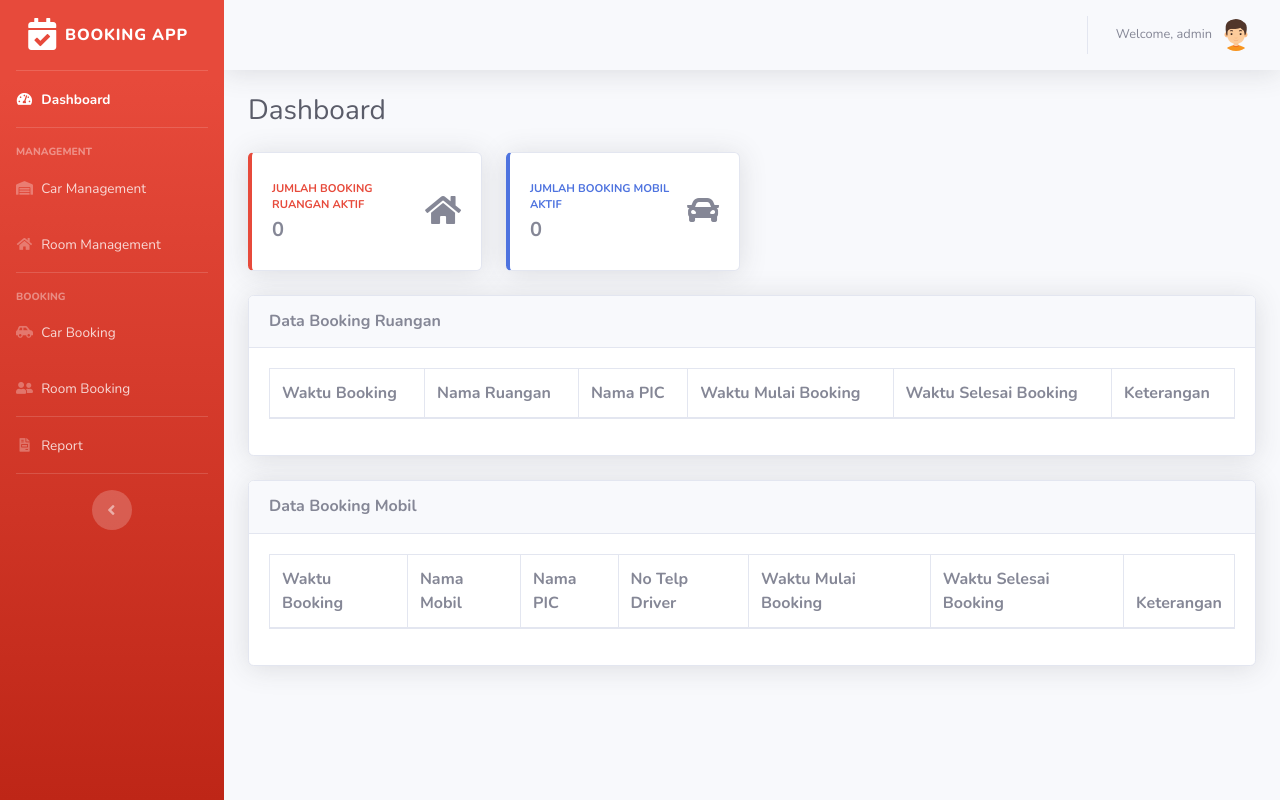
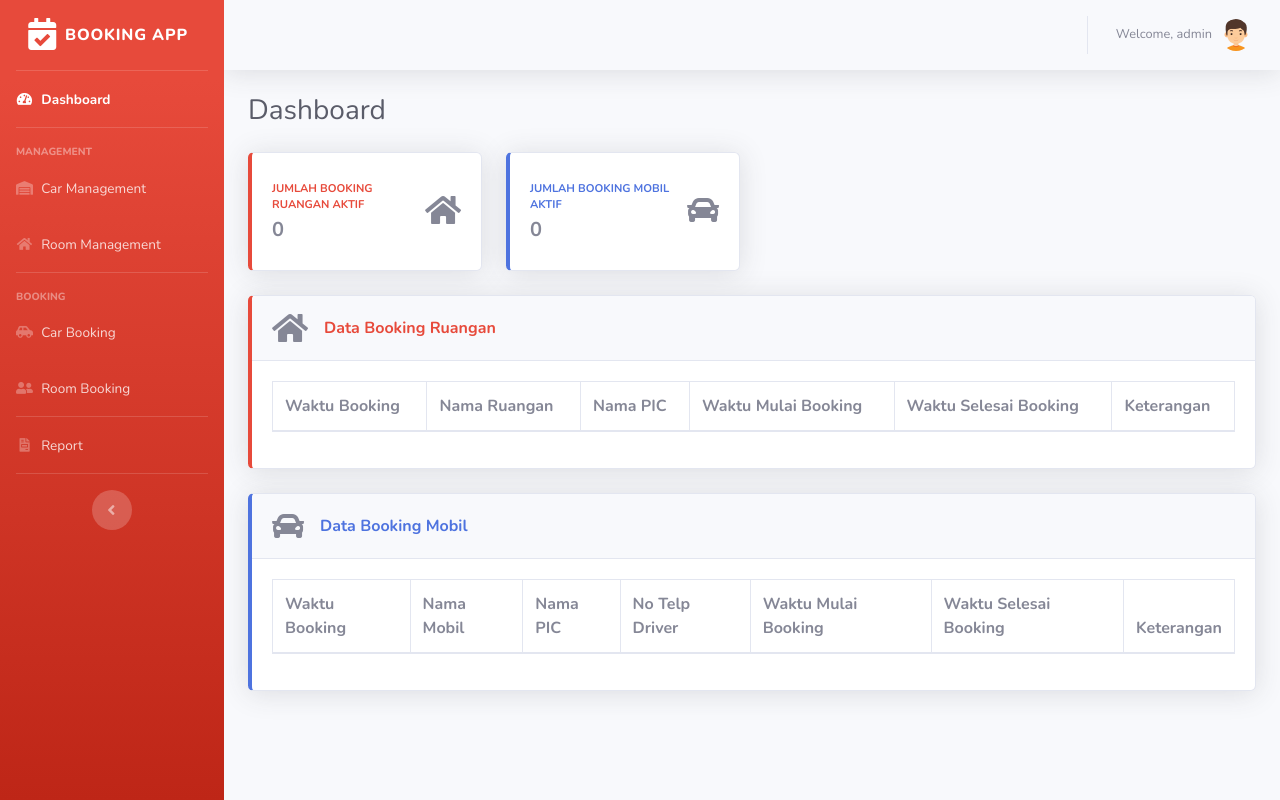
Before and after one commit to budextele/Aplikasi-booking, a Flask app: page /dashboard/ in a window 1280 px wide. Run offline with Flask 3, Linux system fonts and the light colour scheme; a user stored in the database is signed in; data comes from the database, SQL or seed files in the repository; data that the repository does not hold is empty; some libraries are stand-ins or nearby versions.

Commit message:
rev 1, header dashboard

```diff
--- a/templates/dashboard.html
+++ b/templates/dashboard.html
@@ -104,9 +104,10 @@
           <!-- End Content Row -->
 
           <!-- Data Booking Ruangan Table -->
-          <div class="card shadow mb-4">
-            <div class="card-header py-3">
-              <h6 class="m-0 font-weight-bold">Data Booking Ruangan</h6>
+          <div class="card border-left-danger shadow mb-4">
+            <div class="card-header py-3 d-flex align-items-center">
+              <i class="fas fa-home fa-2x text-dark-400"></i>
+              <h6 class="m-0 font-weight-bold text-danger ml-3">Data Booking Ruangan</h6>
             </div>
             <div class="card-body">
               <div class="table-responsive">
@@ -131,9 +132,10 @@
           <!-- End Data Booking Ruangan Table -->
 
           <!-- Data Booking Mobil Table -->
-          <div class="card shadow mb-4">
-            <div class="card-header py-3">
-              <h6 class="m-0 font-weight-bold">Data Booking Mobil</h6>
+          <div class="card border-left-primary shadow mb-4">
+            <div class="card-header py-3 d-flex align-items-center">
+              <i class="fas fa-car fa-2x text-dark-300"></i>
+              <h6 class="m-0 font-weight-bold text-primary ml-3">Data Booking Mobil</h6>
             </div>
             <div class="card-body">
               <div class="table-responsive">
```
